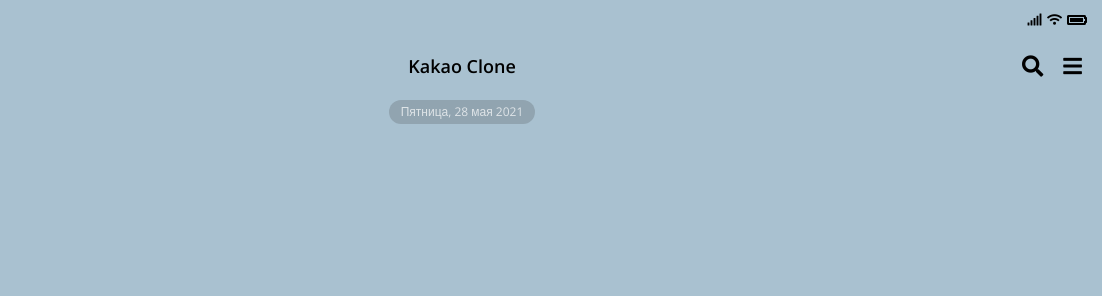
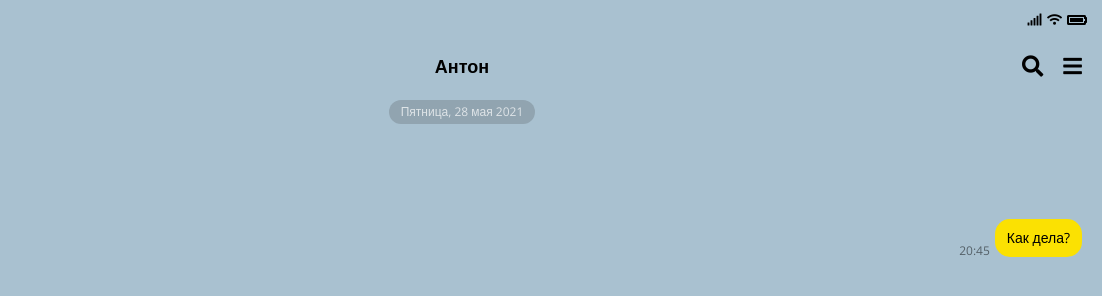
Before and after one commit to easycoders-academy/messenger-clone-2021, a plain HTML site: page chat.html in a window 1280 px wide. Shown: the top 296 px of the page, 178-1280 px from the left. Drawn offline with nearby package versions, Linux system fonts and the light colour scheme.

Commit message:
6.32 Окно диалога - часть 5

```diff
--- a/chat.html
+++ b/chat.html
@@ -31,7 +31,7 @@
         <a href="chats.html"><i class="fas fa-angle-left fa-2x"></i></a>
       </div>
       <div class="alt-screen-header__column">
-        <h1 class="alt-screen-header__title">Kakao Clone</h1>
+        <h1 class="alt-screen-header__title">Антон</h1>
       </div>
       <div class="alt-screen-header__column">
         <i class="fas fa-search fa-lg"></i>
@@ -53,6 +53,14 @@
           </div>
         </div>
       </div>
+      <div class="message-row message-row--my">
+        <div class="message-row__content">
+          <div class="message__info">
+            <span class="message__text">Как дела?</span>
+            <span class="message__time">20:45</span>
+          </div>
+        </div>
+      </div>
     </main>
   </body>
 </html>
--- a/css/screens/chat.css
+++ b/css/screens/chat.css
@@ -24,7 +24,6 @@
   display: flex;
   justify-content: center;
   align-items: center;
-  margin-bottom: 20px;
 }
 
 .chat__timestamp span {
@@ -38,6 +37,7 @@
 .message-row {
   width: 100%;
   display: flex;
+  margin-top: 20px;
 }
 
 .message-row img {
@@ -70,3 +70,21 @@
   font-size: 12px;
   opacity: 0.5;
 }
+
+.message__info {
+  display: flex;
+}
+
+.message-row--my {
+  justify-content: flex-end;
+}
+
+.message-row--my .message__info {
+  flex-direction: row-reverse;
+}
+
+.message-row--my .message__text {
+  background-color: var(--yellow);
+  margin-right: 0;
+  margin-left: 5px;
+}
```
Also changed, not shown: chats.html (+3 -3 lines).
